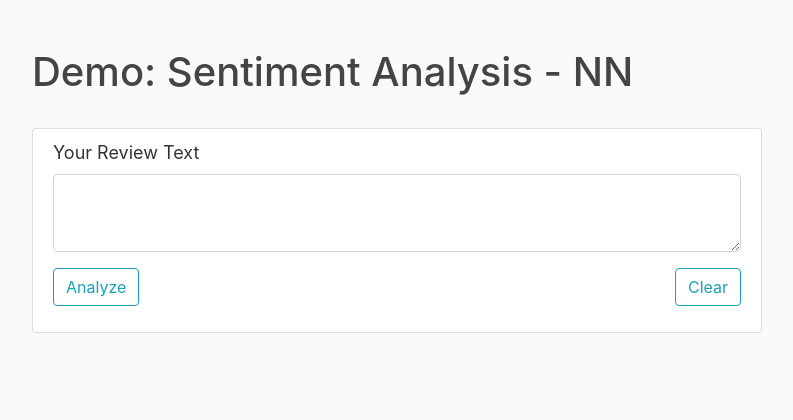
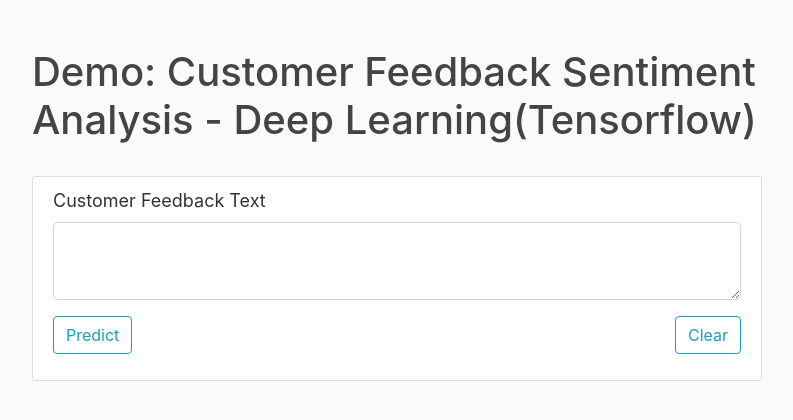
Before and after one commit to PramodaMajhi/sentiment-analysis, a Flask app: page / in a window 1280 px wide. Shown: the part 32-452 px from the top of the page, without its empty margins (53-846 px from the left). Run offline with Flask 2, Linux system fonts and the light colour scheme; parts of the project's set-up code (start-up, migrations or seed data) failed here and were passed over; some libraries are stand-ins or nearby versions.

Commit message:
feedback

```diff
--- a/forms.py
+++ b/forms.py
@@ -22,7 +22,7 @@ class LoginForm(FlaskForm):
     submit = SubmitField('Login')
 
 class ReviewTextForm(FlaskForm):
-    reviewText = TextAreaField('Your Review Text',
+    reviewText = TextAreaField('Customer Feedback Text',
                         validators=[DataRequired(), Length(min=4, max=5000)])
 
-    submit = SubmitField('Analyze')
+    submit = SubmitField('Predict')
--- a/templates/home.html
+++ b/templates/home.html
@@ -1,10 +1,10 @@
 {% extends "layout.html" %}
 {% block content %}
-    <h1>Demo: Sentiment Analysis - NN</h1>
+    <h1>Demo: Customer Feedback Sentiment Analysis - Deep Learning(Tensorflow)</h1>
     <br>
 
 <div class="content-section">
-    <form method="POST" action="">
+    <form method="POST" action="comment">
         {{ form.hidden_tag() }}
         <div class="form-group">
             {{ form.reviewText.label(class="form-control-label", style="font-size: 18px;") }}
@@ -22,7 +22,7 @@
         </div>
         <div class="form-group" style="display: flex; justify-content: space-between;">
 
-            <input type = "submit" value = "Analyze" class="btn btn-outline-info" onclick="loading();"/>
+            <input type = "submit" value = "Predict" class="btn btn-outline-info" onclick="loading();"/>
             <a class="btn btn-outline-info" href="{{ url_for('comment') }}">Clear</a>
 
         </div>
```
Also changed, not shown: flask-main.py (+10 -8 lines).
